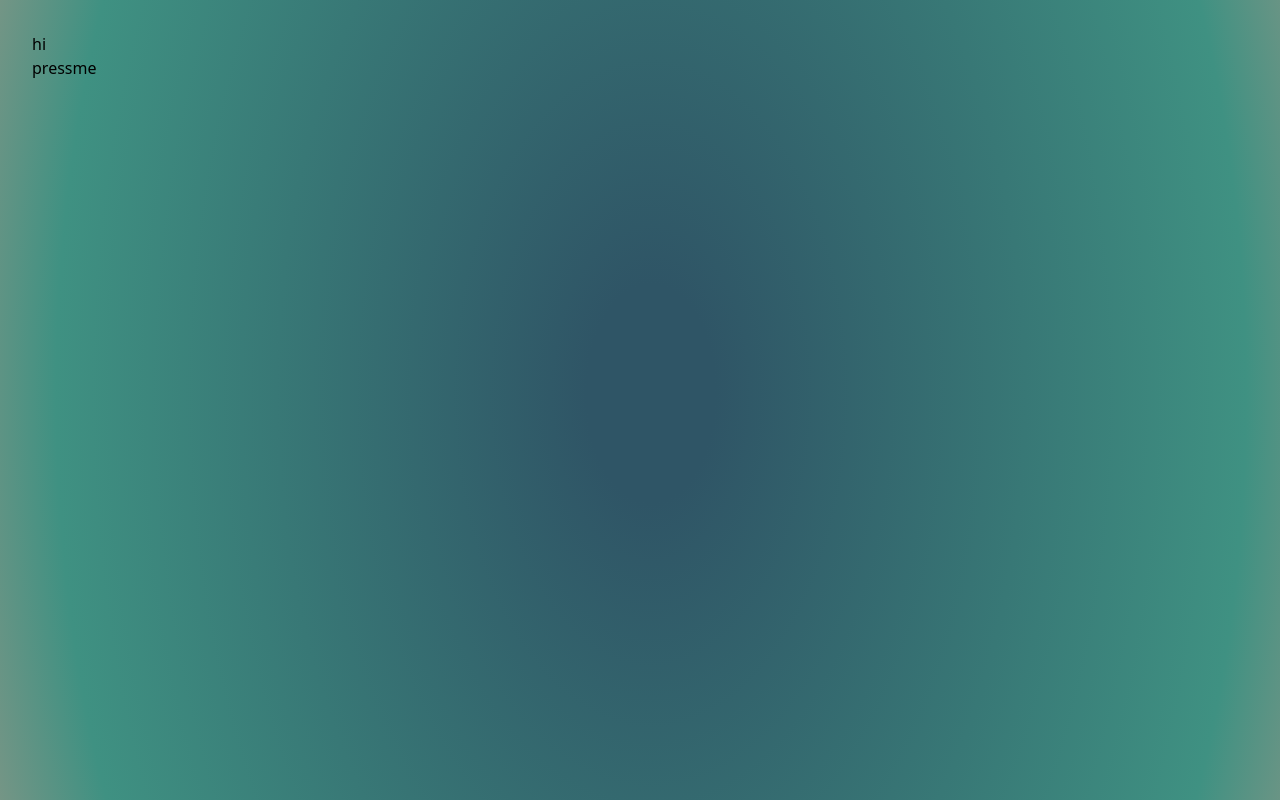
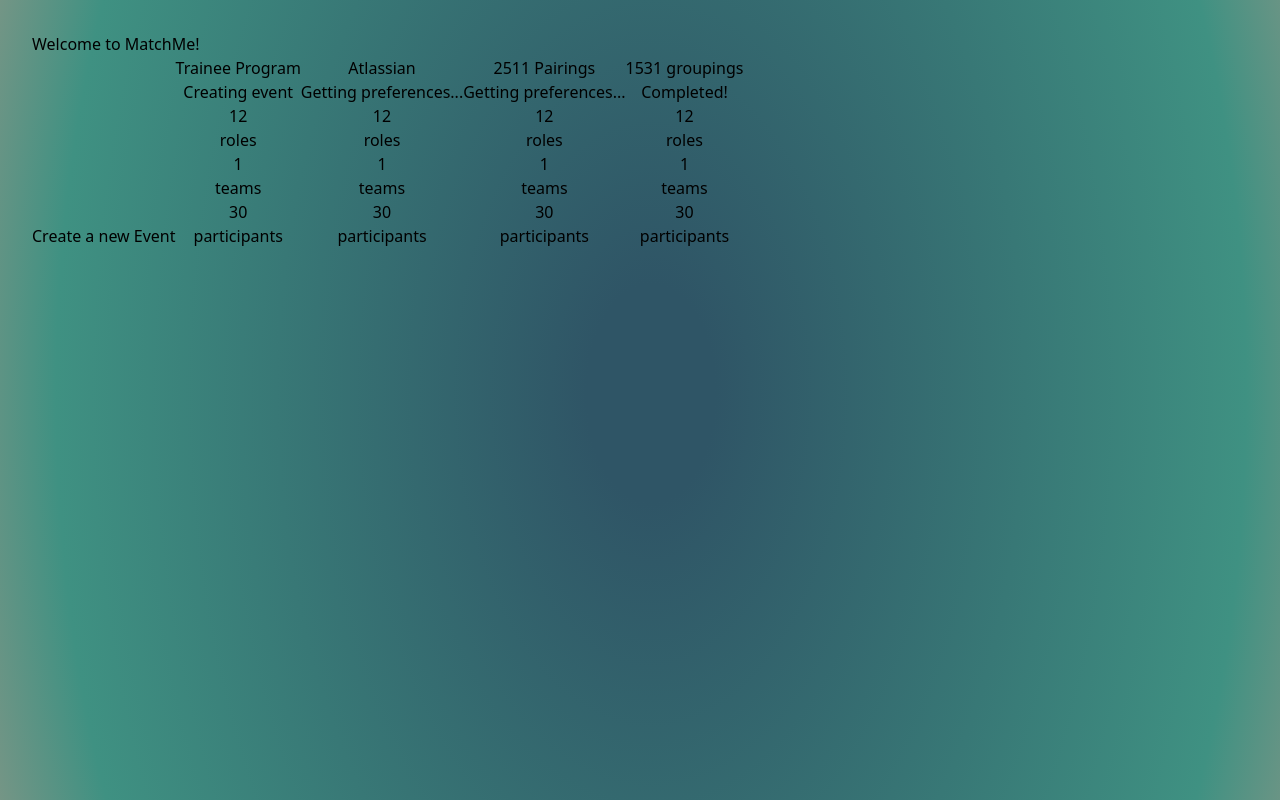
Before and after one commit to Suchpuns/matchme, a React (Vite) app in the folder frontend/: page / in a window 1280 px wide. Shown: the top 800 px of the page. Built offline with nearby package versions, Linux system fonts and the light colour scheme.

Commit message:
more shit

```diff
--- /dev/null
+++ b/frontend/src/components/EventCard.tsx
@@ -0,0 +1,49 @@
+import { useNavigate } from "react-router-dom";
+
+type EventCardProps =  {
+  name: string,
+  status: string,
+  roles: number,
+  teams: number,
+  participants: number,
+}
+
+const EventCard = (props: EventCardProps) => {
+  const navigate = useNavigate();
+  const stateNum = parseInt(props.status);
+  const statusItem = [
+    {
+      text: 'Creating event',
+      color: 'blue',
+      path: 'create'
+    },
+    {
+      text: 'Getting preferences...',
+      color: 'orange',
+      path: 'preference'
+    },
+    {
+      text: 'Completed!',
+      color: 'green',
+      path: 'complete'
+    }
+  ]
+
+  return(
+    <button onClick={() => {navigate(!isNaN(stateNum) ? `/admin/${props.name}/${statusItem[stateNum].path}` : '/')}}>
+      <p>{props.name}</p>
+      <p>{!isNaN(stateNum) ? statusItem[stateNum].text : '--'}</p>
+
+      <p>{props.roles}</p>
+      <p>roles</p>
+
+      <p>{props.teams}</p>
+      <p>teams</p>
+
+      <p>{props.participants}</p>
+      <p>participants</p>
+    </button>
+  );
+}
+
+export default EventCard;
--- a/frontend/src/components/Header.tsx
+++ b/frontend/src/components/Header.tsx
@@ -1,21 +1,16 @@
-import { useState } from "react";
 import Tabs from '@mui/material/Tabs';
 import Tab from '@mui/material/Tab';
+import { useNavigate } from "react-router-dom";
 
 
-const Header = () => {
-  const [activeTabIndex, setActiveTabIndex] = useState('0');
-
-  const handleChange = (_event: React.SyntheticEvent, newValue: string) => {
-    setActiveTabIndex(newValue);
-  }
+const Header = (props: {eventName: string, index: string}) => {
+  const navigate = useNavigate();
 
   const renderTabs = () => {
-    switch (activeTabIndex) {
+    switch (props.index) {
       case '0':
-        console.log("hiiii from 0");
         return (
-          <Tabs onChange={handleChange} value={activeTabIndex} centered>
+          <Tabs onChange={() => navigate(`/admin/${props.eventName}/preference`)} value={props.index} centered>
             <Tab label="1. Creating Event" value='0' sx={styles.font}/>
             <Tab label="2. Sending Preferences" value='1' sx={styles.font}/>
             <Tab label="3. Matching Complete" value='2' sx={styles.font} disabled/>
@@ -23,7 +18,7 @@ const Header = () => {
         );
       case '1':
         return (
-          <Tabs onChange={handleChange} value={activeTabIndex} centered>
+          <Tabs onChange={() => navigate(`/admin/${props.eventName}/complete`)} value={props.index} centered>
             <Tab label="1. Creating Event" value='0' sx={styles.font} disabled/>
             <Tab label="2. Sending Preferences" value='1' sx={styles.font}/>
             <Tab label="3. Matching Complete" value='2' sx={styles.font}/>
@@ -31,9 +26,9 @@ const Header = () => {
         );
       case '2':
         return (
-          <Tabs onChange={handleChange} value={activeTabIndex} centered>
+          <Tabs value={props.index} centered>
             <Tab label="1. Creating Event" value='0' sx={styles.font} disabled/>
-            <Tab label="2. Sending Preferences" value='1' sx={styles.font}/>
+            <Tab label="2. Sending Preferences" value='1' sx={styles.font} disabled/>
             <Tab label="3. Matching Complete" value='2' sx={styles.font}/>
           </Tabs>
         );
@@ -42,6 +37,7 @@ const Header = () => {
 
   return(
     <>
+      <h1 className="text-3xl justify-self-center text-center text-amber-100">{props.eventName}</h1>
       {renderTabs()}
     </>
   );
--- a/frontend/src/pages/admin/EventComplete.tsx
+++ b/frontend/src/pages/admin/EventComplete.tsx
@@ -1,6 +1,9 @@
+import Header from "../../components/Header";
+
 const EventComplete = () => {
     return (
       <>
+        <Header eventName='hi' index='2'/>
         <p style={{color: 'black'}}>complete</p>
         <button>pressme</button>
       </>
--- a/frontend/src/pages/admin/EventCreation.tsx
+++ b/frontend/src/pages/admin/EventCreation.tsx
@@ -1,6 +1,9 @@
+import Header from "../../components/Header";
+
 const EventCreation = () => {
   return (
     <>
+      <Header eventName='event name' index='0'/>
       <p style={{color: 'black'}}>create</p>
       <button>pressme</button>
     </>
--- a/frontend/src/pages/admin/EventPrefs.tsx
+++ b/frontend/src/pages/admin/EventPrefs.tsx
@@ -3,7 +3,7 @@ import Header from "../../components/Header";
 const EventPrefs = () => {
     return (
       <>
-        <Header/>
+        <Header eventName='event name' index='1'/>
         <p style={{color: 'black'}}>prefs</p>
         <button>pressme</button>
       </>
--- a/frontend/src/pages/admin/Events.tsx
+++ b/frontend/src/pages/admin/Events.tsx
@@ -1,8 +1,54 @@
+import EventCard from "../../components/EventCard";
+
+// dummy data for now
+const events = [
+  {
+    name: 'Trainee Program',
+    status: '0',
+    roles: 12,
+    teams: 1,
+    participants: 30,
+  },
+  {
+    name: 'Atlassian',
+    status: '1',
+    roles: 12,
+    teams: 1,
+    participants: 30,
+  },
+  {
+    name: '2511 Pairings',
+    status: '1',
+    roles: 12,
+    teams: 1,
+    participants: 30,
+  },
+  {
+    name: '1531 groupings',
+    status: '2',
+    roles: 12,
+    teams: 1,
+    participants: 30,
+  }
+]
+
 const Events = () => {
+  const getEvents = events.map(x => <EventCard
+    name={x.name}
+    status={x.status}
+    roles={x.roles}
+    teams={x.teams}
+    participants={x.participants}
+    />)
+
     return (
       <>
-        <p style={{color: 'black'}}>hi</p>
-        <button>pressme</button>
+        <h1>Welcome to MatchMe!</h1>
+        <button>
+          Create a new Event
+        </button>
+        {getEvents}
+
       </>
     );
   }
```
